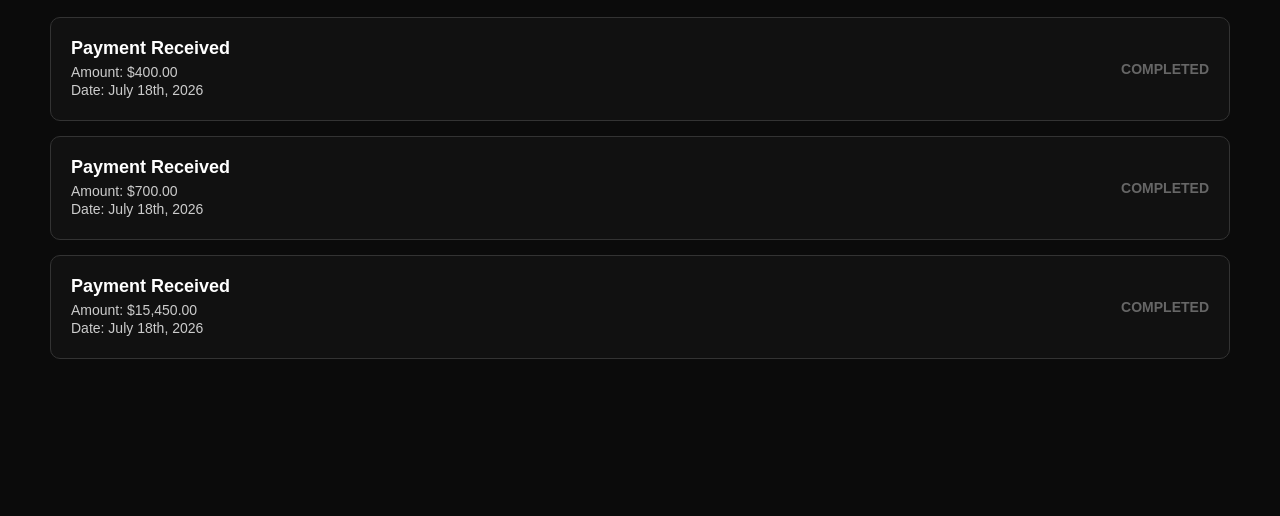
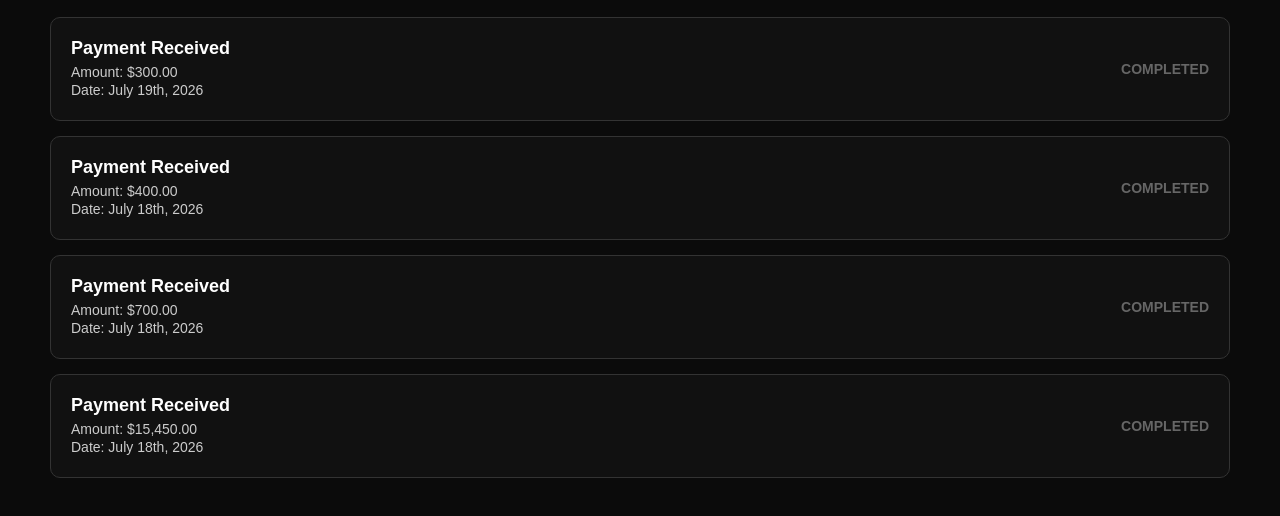
Before and after one commit to bg-invest/Crypto-Vault-Wallet, a plain HTML site: page history.html in a window 1280 px wide. Shown: the part 120-636 px from the top of the page. Drawn offline with Linux system fonts and the light colour scheme.

Commit message:
300 enter

```diff
--- a/history.html
+++ b/history.html
@@ -35,6 +35,17 @@
         <h2>Transaction History</h2>
 
           <div class="history-list">
+
+             <div class="transaction-item completed">
+            <div class="transaction-details">
+              <h3>Payment Received</h3>
+              <p>Amount: $300.00</p>
+              <p>Date: July 19th, 2026</p>
+           </div>
+            <div class="transaction-status">
+              <span class="status completed">Completed</span>
+            </div>
+          </div>
 
              <div class="transaction-item completed">
             <div class="transaction-details">
```
Also changed, not shown: dashboard.html (+6 -4 lines).
